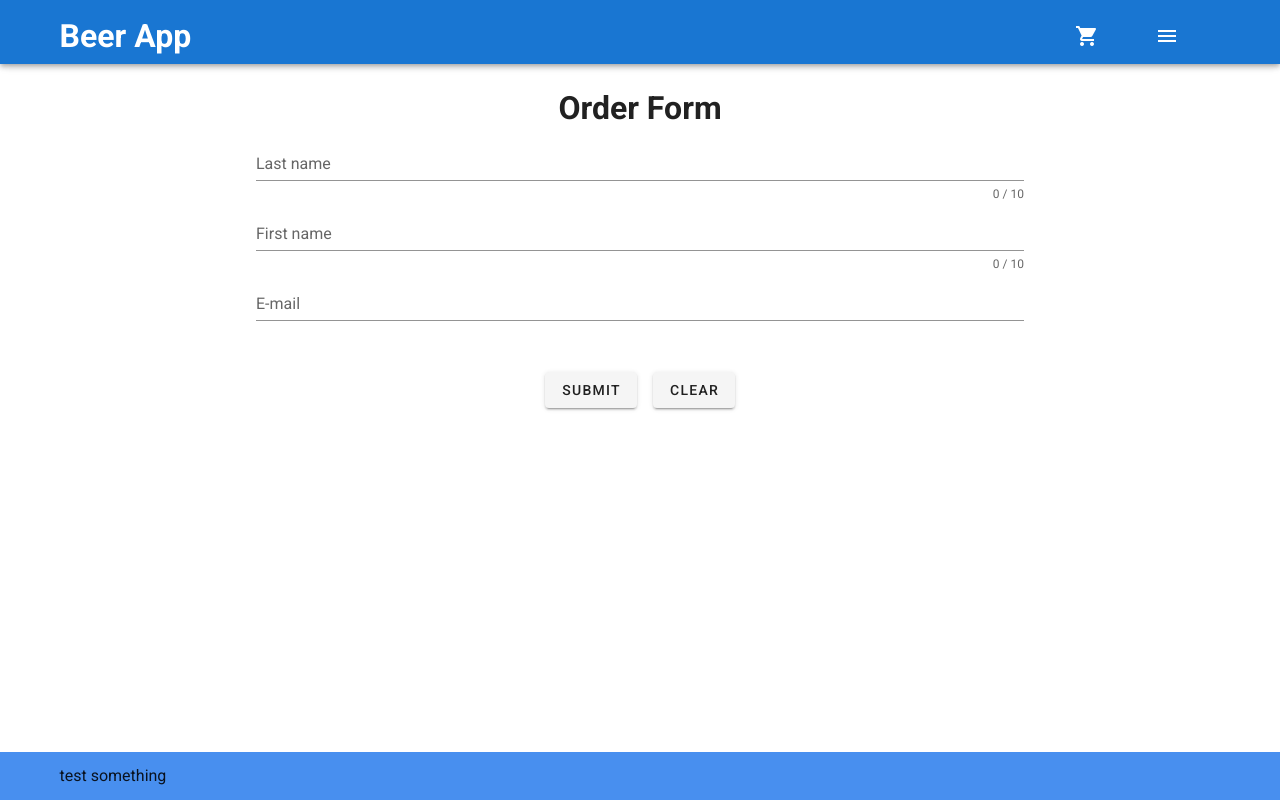
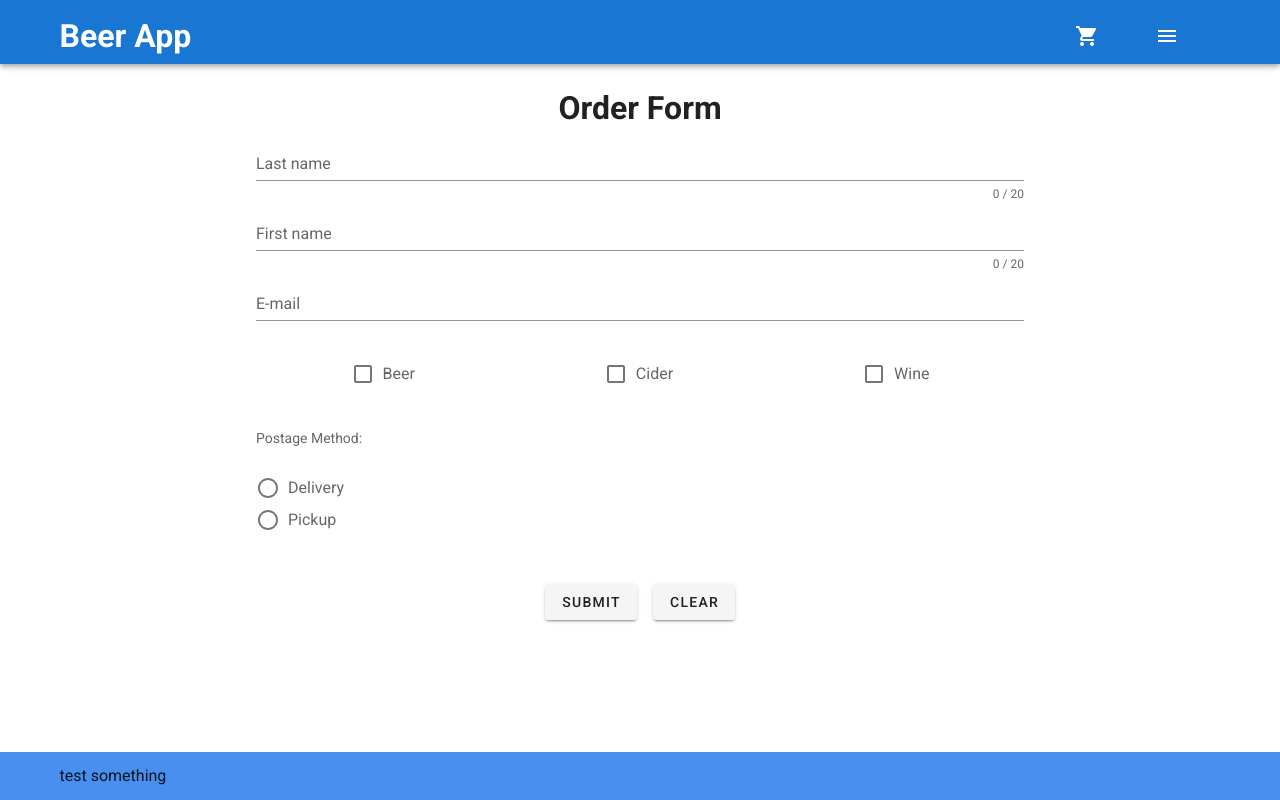
Before and after one commit to gramcl/BeerApp, a Vue app: page /order-form in a window 1280 px wide. Built offline with nearby package versions, Linux system fonts and the light colour scheme.

Commit message:
Setting up form

```diff
--- a/src/views/OrderForm.vue
+++ b/src/views/OrderForm.vue
@@ -9,7 +9,7 @@
           <v-text-field
             v-model="lastname"
             :rules="nameRules"
-            :counter="10"
+            :counter="20"
             label="Last name"
             required
           ></v-text-field>
@@ -17,7 +17,7 @@
           <v-text-field
             v-model="firstname"
             :rules="nameRules"
-            :counter="10"
+            :counter="20"
             label="First name"
             required
           ></v-text-field>
@@ -29,11 +29,48 @@
             required
           ></v-text-field>
 
+          <div class="checkbox-grp d-flex justify-space-around">
+            <v-checkbox
+              v-model="interest"
+              value="beer"
+              label="Beer"
+            ></v-checkbox>
+
+            <v-checkbox
+              v-model="interest"
+              value="cider"
+              label="Cider"
+            ></v-checkbox>
+
+            <v-checkbox
+              v-model="interest"
+              value="wine"
+              label="Wine"
+            ></v-checkbox>
+          </div>
+
+          <v-radio-group
+              class="delivery-method"
+              v-model="method"
+              column
+              label="Postage Method:"
+            >
+            <v-radio
+              label="Delivery"
+              value="delivery"
+            ></v-radio>
+            <v-radio
+              label="Pickup"
+              value="pickup"
+            ></v-radio>
+
+          </v-radio-group>
+
           <div class="button-area">
             <v-btn
               class="mr-4"
               type="submit"
-              :disabled="invalid"
+              :disabled="!valid"
             >
               submit
             </v-btn>
@@ -50,6 +87,28 @@
 
 
 </template>
+
+<script>
+export default {
+  data: () => ({
+    valid: false,
+    interest: [],
+    method: '',
+    firstname: '',
+    lastname: '',
+    nameRules: [],
+    email: '',
+    emailRules: []
+
+  }),
+  methods: {
+    clear() {
+      return false;
+    }
+  }
+
+}
+</script>
 
 <style scoped>
   #main-form > h1{
@@ -68,6 +127,10 @@
     margin-right: auto;
   }
 
+  [role="radiogroup"] > .v-radio:first-of-type {
+    margin-top:20px;
+  }
+
 @media (min-width: 420px){
   #main-form {
     width: 60%;
```
